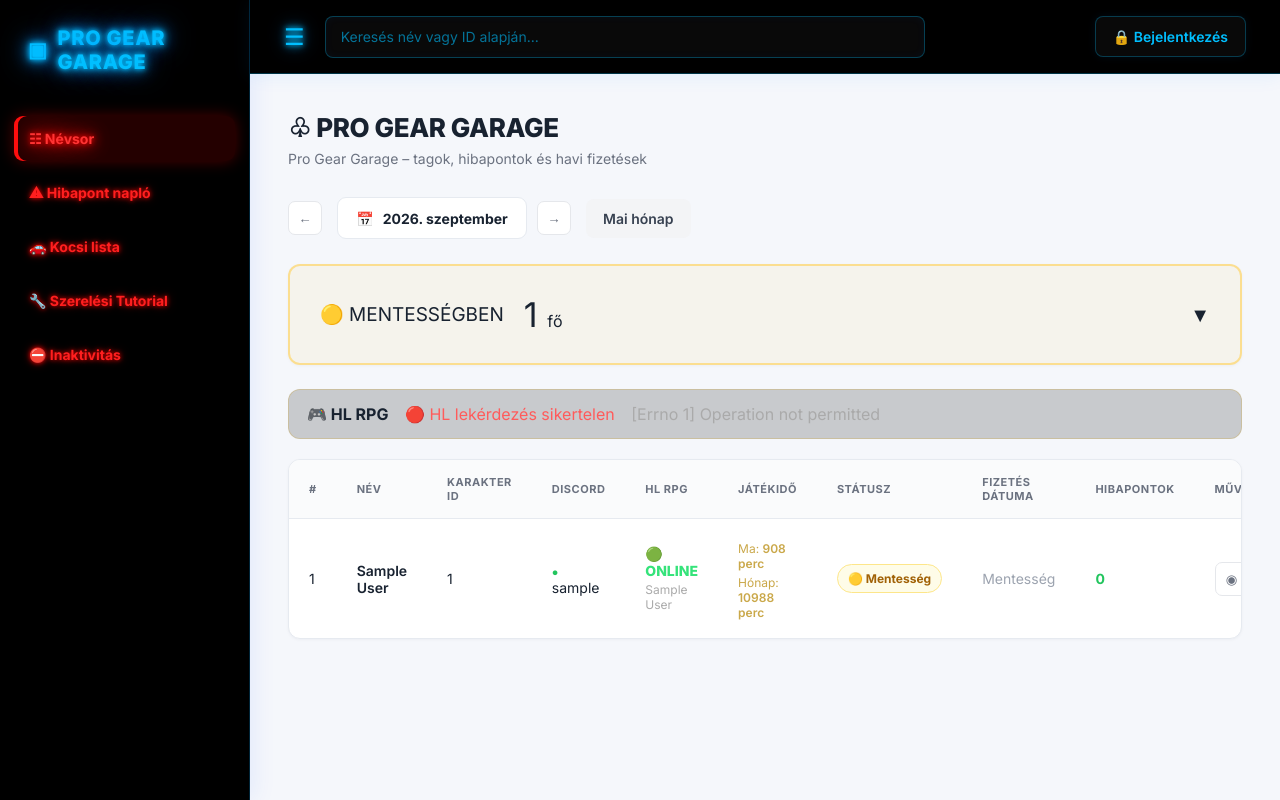
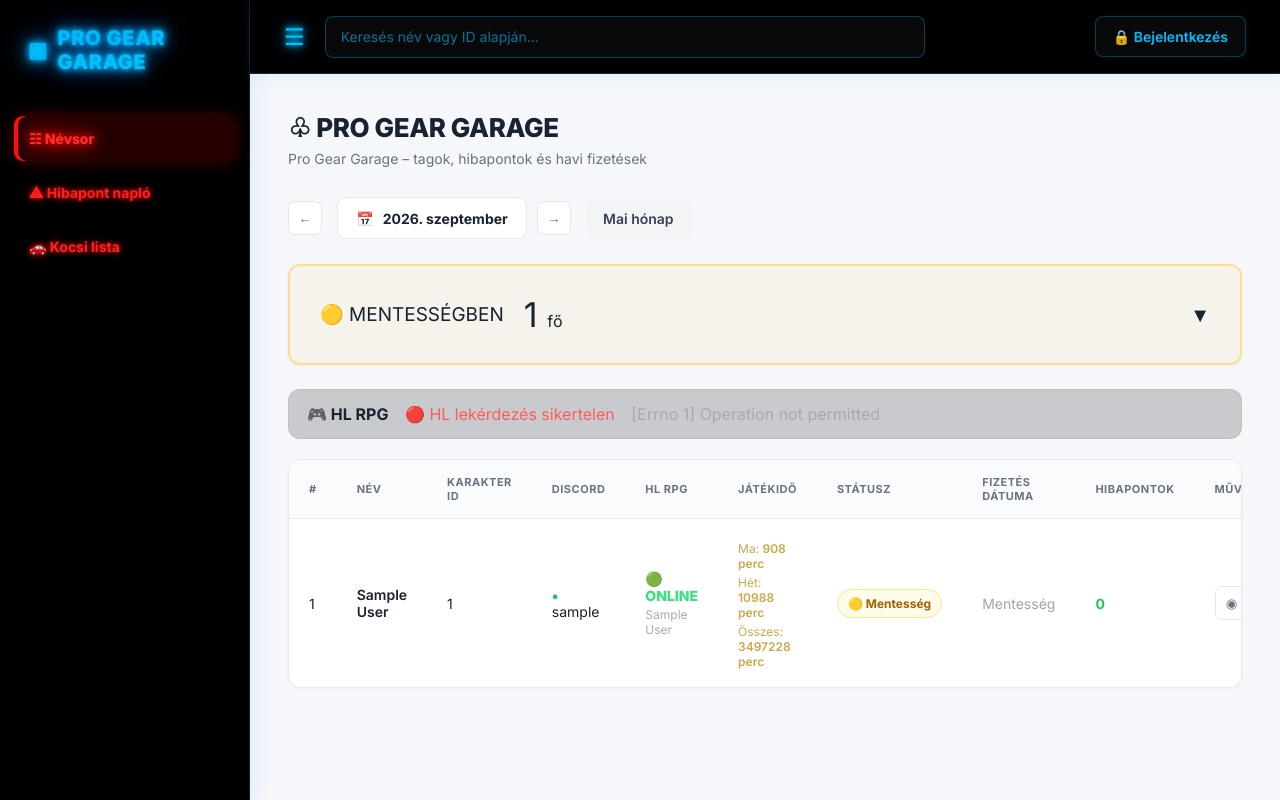
Before and after one commit to kismok/nevsor-weboldal, a Flask app: page / in a window 1280 px wide. Run offline with Flask 3, Linux system fonts and the light colour scheme; tables that the repository leaves empty hold one stand-in row (values such as "Sample post"); data that the repository does not hold is empty.

Commit message:
Refactor navigation links and update time display

```diff
--- a/templates/index.html
+++ b/templates/index.html
@@ -173,52 +173,29 @@
         <nav>
 
             <a
-                class="{{ 'active' if not inactive_view else '' }}"
+                class="active"
                 href="/?month={{ selected_month }}"
             >
                 ☷ Névsor
             </a>
 
-            <a
-                class=""
-                href="/penalty-log"
-            >
+
+            <a href="/penalty-log">
                 ⚠ Hibapont napló
             </a>
 
+
             <a
-                class=""
                 href="/cars"
             >
                 🚗 Kocsi lista
             </a>
 
-            <a
-                class=""
-                href="/tutorial"
-            >
-                🔧 Szerelési Tutorial
-            </a>
-
-            <a
-                class="{{ 'active' if inactive_view else '' }}"
-                href="/inactive"
-            >
-                ⛔ Inaktivitás
-            </a>
 
             {% if logged_in %}
 
-            <a
-                href="/?month={{ selected_month if selected_month is defined else '' }}#discord"
-            >
+            <a href="#discord">
                 ◉ Discord kapcsolatok
-            </a>
-
-            <a
-                href="/casco"
-            >
-                🛡️ Casco tervező
             </a>
 
             {% endif %}
@@ -778,7 +755,8 @@
 
                                 <td>
                                     <div class="hl-time">Ma: <b>{{ hs.get("today_minutes", 0) }} perc</b></div>
-                                    <div class="hl-time">Hónap: <b>{{ hs.get("month_minutes", 0) }} perc</b></div>
+                                    <div class="hl-time">Hét: <b>{{ hs.get("month_minutes", 0) }} perc</b></div>
+                                    <div class="hl-time">Összes: <b>{{ hs.get("total_minutes", 0) }} perc</b></div>
                                 </td>
 
                                 <td>
```
